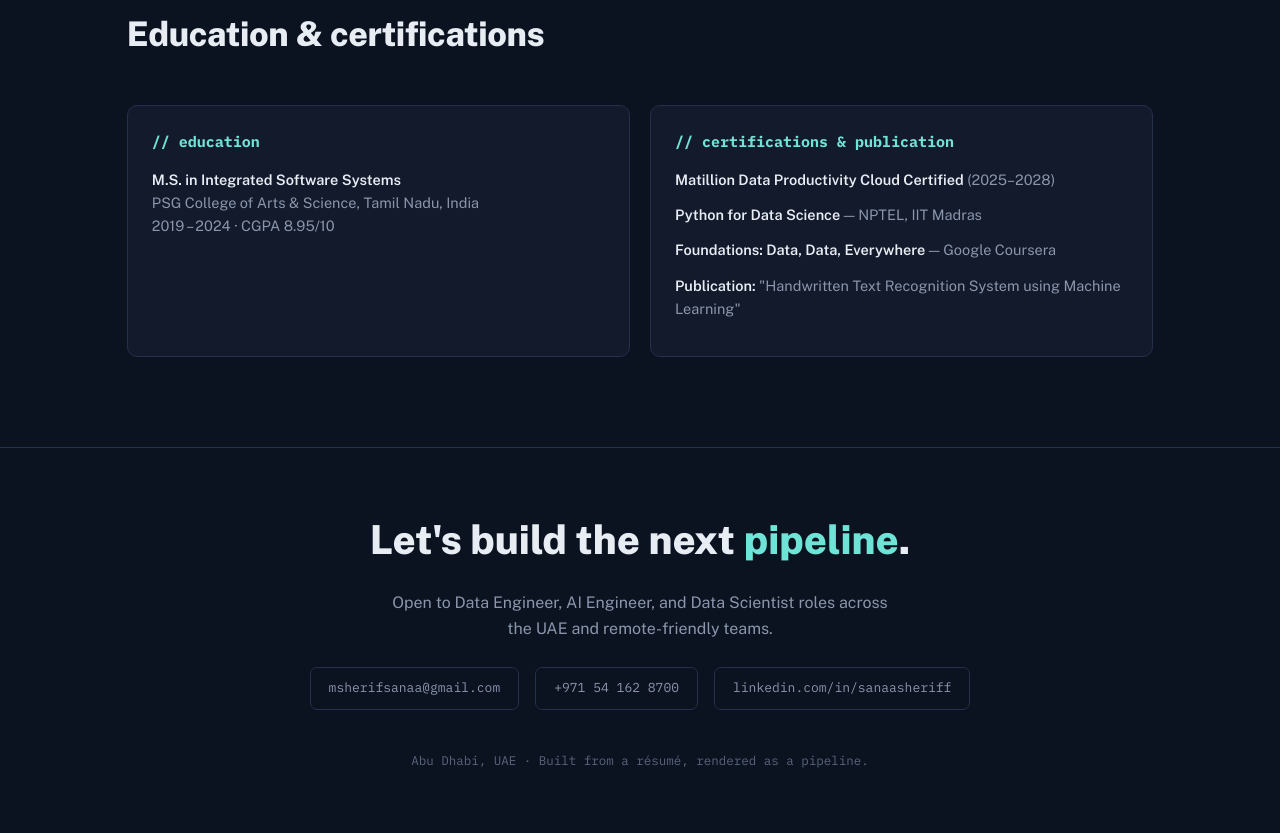
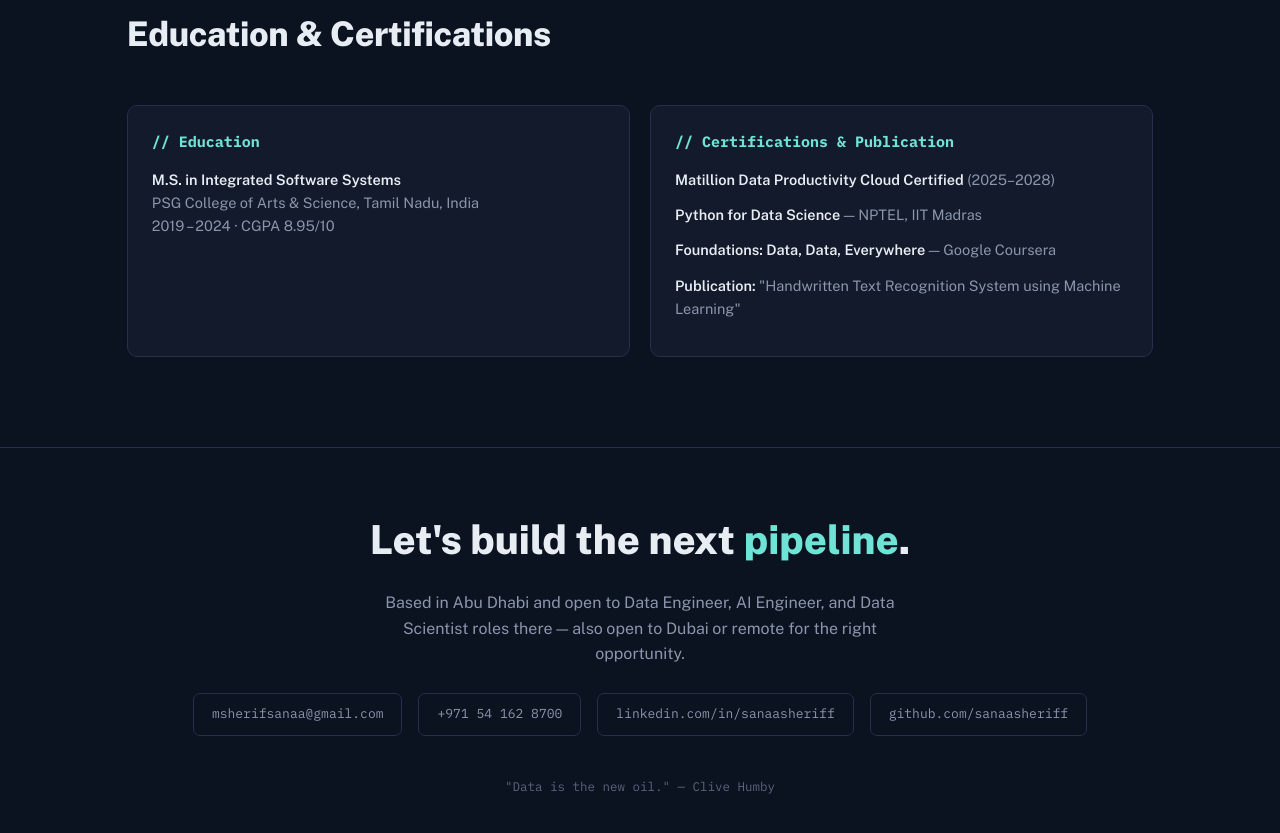
Before and after one commit to sanaasheriff/sanaa-portfolio, a plain HTML site: page index.html in a window 1280 px wide. Shown: the part 3148-3981 px from the top of the page. Before the commit the page ends 3958 px from the top, so only its background shows below. Drawn offline with nearby package versions, Linux system fonts and the light colour scheme.

Commit message:
portfolio

```diff
--- a/index.html
+++ b/index.html
@@ -450,15 +450,15 @@
 <section id="education">
   <div class="sec-head reveal">
     <div class="sec-tag">04 · CREDENTIALS</div>
-    <div class="sec-title">Education & certifications</div>
+    <div class="sec-title">Education & Certifications</div>
   </div>
   <div class="split">
     <div class="box reveal">
-      <h3>// education</h3>
+      <h3>// Education</h3>
       <div class="item"><b>M.S. in Integrated Software Systems</b><br>PSG College of Arts & Science, Tamil Nadu, India<br>2019 – 2024 · CGPA 8.95/10</div>
     </div>
     <div class="box reveal">
-      <h3>// certifications & publication</h3>
+      <h3>// Certifications & Publication</h3>
       <div class="item"><b>Matillion Data Productivity Cloud Certified</b> (2025–2028)</div>
       <div class="item"><b>Python for Data Science</b> — NPTEL, IIT Madras</div>
       <div class="item"><b>Foundations: Data, Data, Everywhere</b> — Google Coursera</div>
@@ -469,13 +469,14 @@
 
 <footer id="contact">
   <div class="foot-title reveal">Let's build the next <span class="accent">pipeline</span>.</div>
-  <p class="reveal" style="color:var(--text-dim); max-width:520px; margin:0 auto;">Open to Data Engineer, AI Engineer, and Data Scientist roles across the UAE and remote-friendly teams.</p>
+  <p class="reveal" style="color:var(--text-dim); max-width:520px; margin:0 auto;">Based in Abu Dhabi and open to Data Engineer, AI Engineer, and Data Scientist roles there — also open to Dubai or remote for the right opportunity.</p>
   <div class="contact-row reveal">
     <a href="mailto:msherifsanaa@gmail.com">msherifsanaa@gmail.com</a>
     <a href="tel:+971541628700">+971 54 162 8700</a>
     <a href="https://linkedin.com/in/sanaasheriff" target="_blank" rel="noopener">linkedin.com/in/sanaasheriff</a>
+    <a href="https://github.com/sanaasheriff" target="_blank" rel="noopener">github.com/sanaasheriff</a>
   </div>
-  <div class="foot-note">Abu Dhabi, UAE · Built from a résumé, rendered as a pipeline.</div>
+  <div class="foot-note">"Data is the new oil." — Clive Humby</div>
 </footer>
 
 <script>
```
